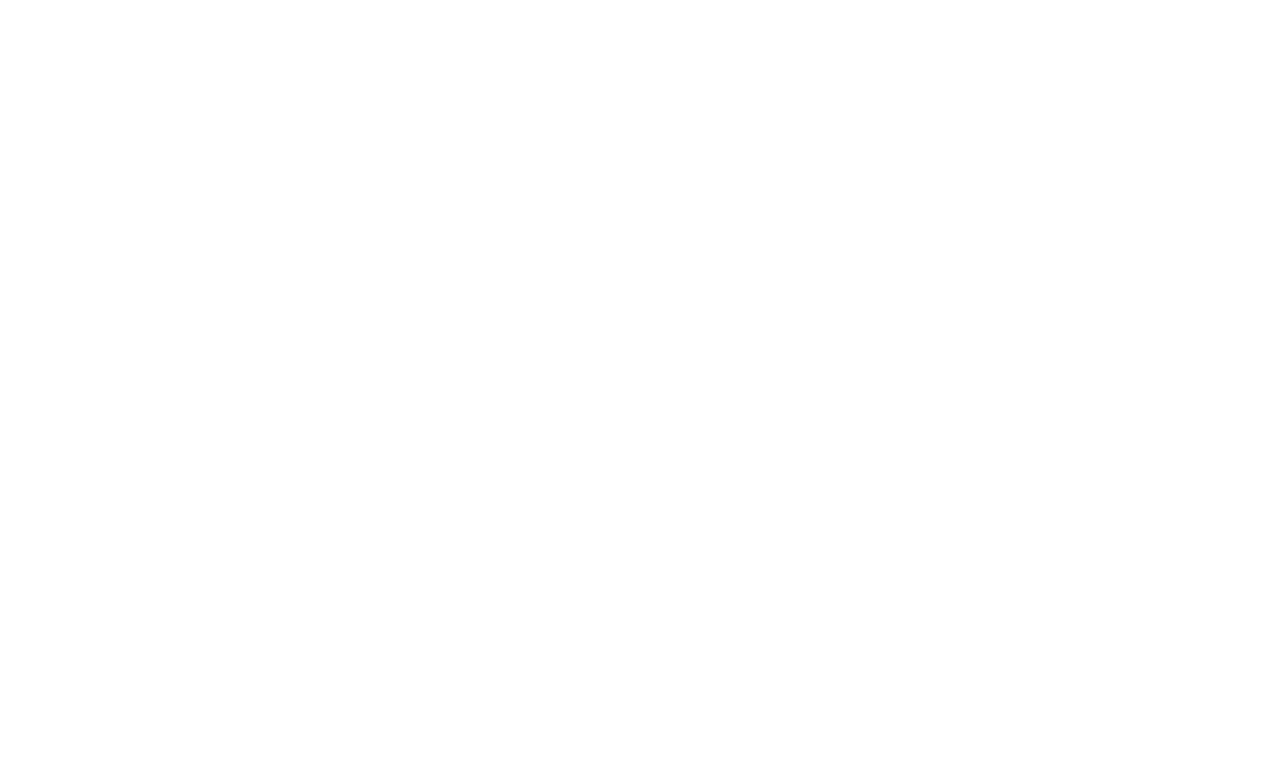
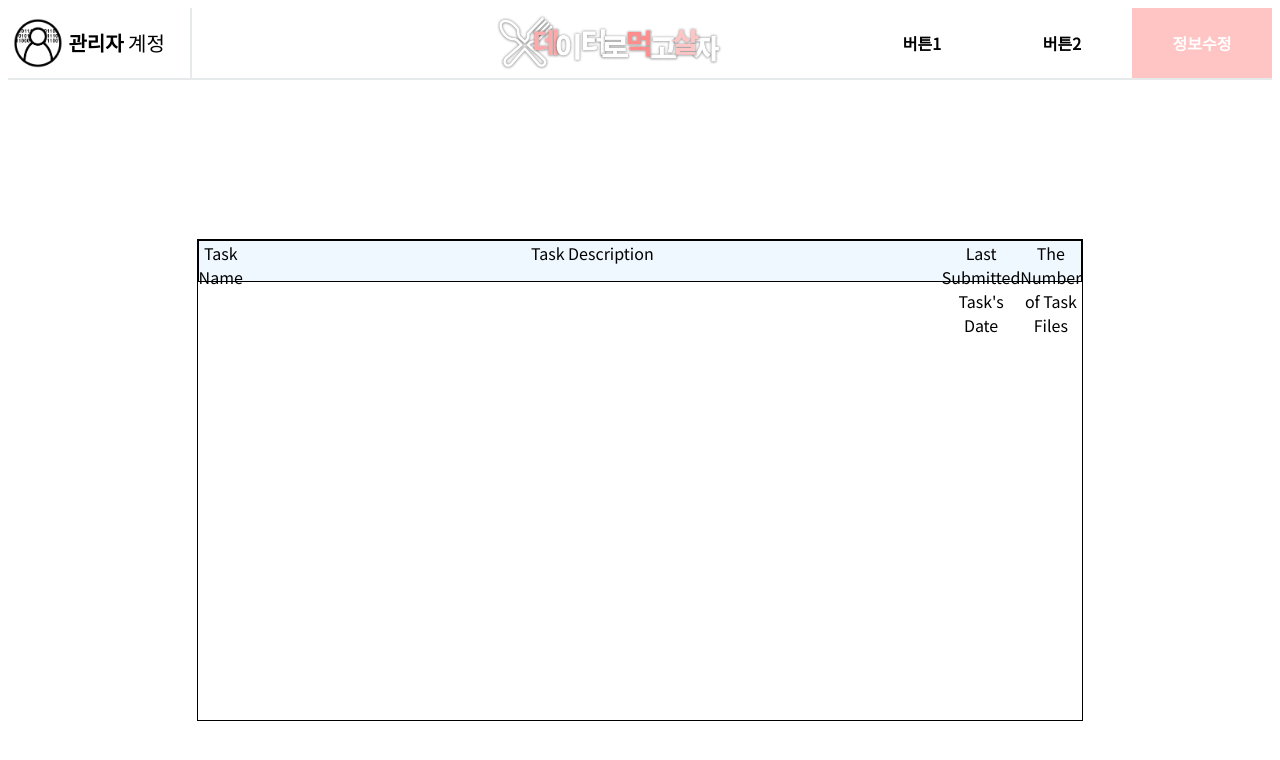
Before and after one commit to wil953742/Database2020, a React (Create React App) app: page /submitter1 in a window 1280 px wide. Shown: the top 760 px of the page. Built offline with nearby package versions, Linux system fonts and the light colour scheme.

Commit message:
Add task list component for submitter page

```diff
--- a/src/App.js
+++ b/src/App.js
@@ -4,6 +4,7 @@
 // Import Views
 import { Login } from "./View/Login";
 import { Template } from "./View/Template";
+import { Submitter1 } from "./View/Submitter1";
 
 function App() {
   return (
@@ -16,6 +17,9 @@
           <Route path="/main">
             <Template />
           </Route>
+          <Route path="/submitter1">
+            <Submitter1 />
+          </Route>
         </Switch>
       </div>
     </Router>
--- /dev/null
+++ b/src/CSS/TaskListElement1Style.module.css
@@ -0,0 +1,38 @@
+@import url("https://fonts.googleapis.com/css2?family=Noto+Sans+KR&display=swap");
+
+
+.container {
+    font-family: "Noto Sans KR", sans-serif;
+    display: flex;
+    height : 40px;
+    background-color: aliceblue;
+    border : 1px solid black;
+}
+
+.task_name {
+    flex-basis : 15%;
+    text-align: center;
+    vertical-align: middle;
+
+}
+
+.task_desc {
+    flex-basis : 550%;
+    text-align: center;
+    vertical-align: middle;
+
+}
+
+.task_sub_date {
+    flex-basis : 15%;
+    text-align: center;
+    vertical-align: middle;
+
+}
+
+.task_file_num {
+    flex-basis : 15%;
+    text-align: center;
+    vertical-align: middle;
+
+}
--- /dev/null
+++ b/src/CSS/taskliststyle.module.css
@@ -0,0 +1,29 @@
+@import url("https://fonts.googleapis.com/css2?family=Noto+Sans+KR&display=swap");
+
+
+.container {
+    display: flex;
+    flex-flow: row nowrap;
+    justify-content: center;
+    align-items: center;
+    height: 100vh;
+}
+
+.task_list {
+    font-family: "Noto Sans KR", sans-serif;
+    border: 1px solid black;
+    overflow: auto;
+    width: 70%;
+    height: 60%;
+}
+
+.task_list::-webkit-scrollbar {
+    width: 10px;
+  }
+
+.task_list::-webkit-scrollbar-thumb {
+    background-color: rgb(202, 202, 202);
+}
+.task_list::-webkit-scrollbar-track {
+    background-color: rgb(233, 233, 233);
+}
--- /dev/null
+++ b/src/Components/TaskList.js
@@ -0,0 +1,13 @@
+import React from "react";
+import styles3 from "../CSS/TaskListStyle.module.css";
+import {TaskListElement1} from "../Components/TaskListElement1";
+
+export const TaskList = () => {
+  return (
+    <div className={styles3.container}>
+      <div className={styles3.task_list}>
+        <TaskListElement1 />
+      </div>
+    </div>
+  );
+};
--- /dev/null
+++ b/src/Components/TaskListElement1.js
@@ -0,0 +1,18 @@
+import React from "react";
+import styles4 from "../CSS/TaskListElement1Style.module.css";
+
+export const TaskListElement1 = () => {
+  let taskName = "Task Name";
+  let taskDesc = "Task Description";
+  let taskSubDate = "Last Submitted Task's Date";
+  let taskFileNum = "The Number of Task Files";
+
+  return (
+    <div className={styles4.container}>
+      <div className={styles4.task_name}>{taskName}</div>
+      <div className={styles4.task_desc}>{taskDesc}</div>
+      <div className={styles4.task_sub_date}>{taskSubDate}</div>
+      <div className={styles4.task_file_num}>{taskFileNum}</div>
+    </div>
+  );
+};
--- /dev/null
+++ b/src/View/Submitter1.js
@@ -0,0 +1,12 @@
+import React from "react";
+import { Nav } from "../Components/Nav";
+import { TaskList } from "../Components/TaskList";
+
+export const Submitter1 = () => {
+  return (
+    <div>
+      <Nav />
+      <TaskList />
+    </div>
+  );
+};
```
